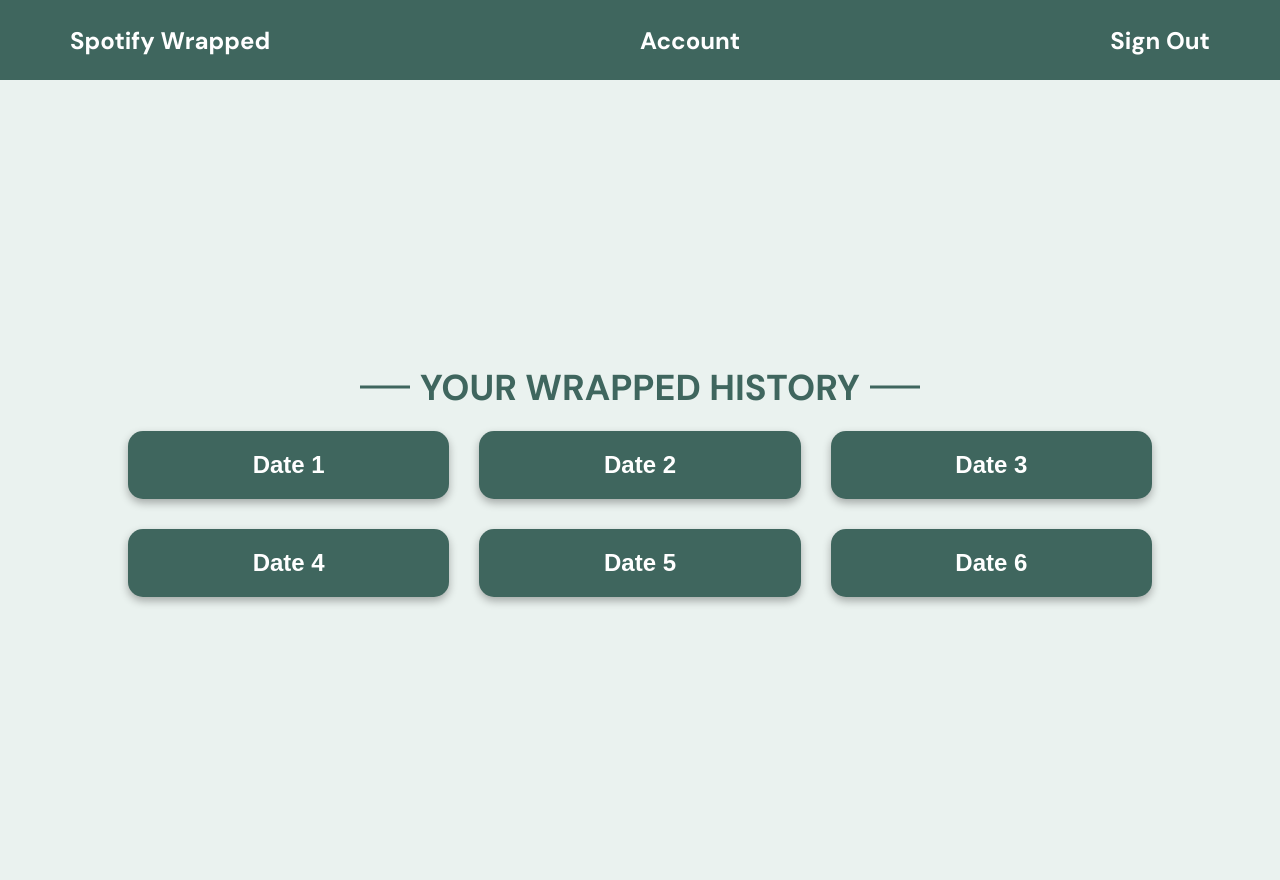
After one commit to erosenfeld2005/CS2340_Project2, a Django app: page /spotify/history/ in a window 1280 px wide. The commit adds this page. Run offline with Django 5.2, Linux system fonts and the light colour scheme.

Commit message:
set up history page

```diff
--- a/spotify_app/urls.py
+++ b/spotify_app/urls.py
@@ -12,4 +12,5 @@ urlpatterns = [
     path('summary/', views.display_summary_content, name='summary'),
     path('top_genres/', views.display_top_genres, name='top_genres'),
     path('music_vibes/', views.display_music_vibes, name='music_vibes'),
+    path('history/', views.history, name='history'),
 ]
--- a/spotify_app/views.py
+++ b/spotify_app/views.py
@@ -119,3 +119,13 @@ def display_top_genres(request):
     profile = SpotifyProfile.objects.get(user=request.user)
     top_genres = list(profile.genre_data.items())  # Convert dictionary to list of tuples
     return render(request, 'summary.html', {"top_genres": top_genres})
+
+
+def history(request):
+    """
+    Render the user's wrapped history.
+
+    :param request: The HTTP request object.
+    :return: The rendered history.html page.
+    """
+    return render(request, 'history.html')
--- a/spotifywrapped/urls.py
+++ b/spotifywrapped/urls.py
@@ -29,5 +29,4 @@ urlpatterns = [
     path('spotify_login/', accounts_views.spotify_login, name='spotify_login'),
     path("spotify/", include("spotify_app.urls")),
     path('dashboard/', views.dashboard, name='dashboard'),
-    # path('summary/', views.summary, name='summary'),
 ]
--- /dev/null
+++ b/templates/history.html
@@ -0,0 +1,106 @@
+{% load static %}
+<!DOCTYPE html>
+<html lang="en">
+<head>
+    <meta charset="UTF-8">
+    <meta name="viewport" content="width=device-width, initial-scale=1.0">
+    <title>Wrapped History</title>
+    <link rel="stylesheet" href="{% static 'main.css' %}">
+    <link href="https://fonts.googleapis.com/css2?family=DM+Sans:wght@400;700&display=swap" rel="stylesheet">
+    <style>
+        /* Centered Button Grid Style */
+        .main-content {
+            display: flex;
+            flex-direction: column;
+            align-items: center;
+            justify-content: center;
+            height: 100vh;
+            width: 100%;
+        }
+
+        /* Decorative Title */
+        .title {
+            font-size: 36px;
+            font-weight: bold;
+            color: #3F665E;
+            margin-bottom: 20px;
+            text-transform: uppercase;
+            position: relative;
+        }
+        .title::before,
+        .title::after {
+            content: '';
+            position: absolute;
+            width: 50px;
+            height: 3px;
+            background-color: #3F665E;
+            top: 50%;
+            transform: translateY(-50%);
+            margin-bottom: 60px;
+        }
+        .title::before {
+            left: -60px;
+        }
+        .title::after {
+            right: -60px;
+        }
+
+        .button-grid {
+            display: grid;
+            grid-template-columns: repeat(3, 1fr); /* 3 columns */
+            gap: 30px;
+            width: 80%;
+        }
+
+        .date-button {
+            font-size: 24px;
+            font-weight: bold;
+            color: #FFFFFF;
+            background-color: #3F665E;
+            padding: 20px;
+            border: none;
+            border-radius: 15px;
+            cursor: pointer;
+            transition: transform 0.3s, box-shadow 0.3s;
+            text-align: center;
+            box-shadow: 0 4px 8px rgba(0, 0, 0, 0.3);
+        }
+
+        .date-button:hover {
+            transform: scale(1.05);
+            box-shadow: 0 8px 15px rgba(0, 0, 0, 0.4);
+        }
+    </style>
+</head>
+<body>
+    <!-- Header and Navbar -->
+    <header>
+        <nav class="navbar">
+            <a href="{% url 'landing' %}">Spotify Wrapped</a>
+            <a href="#">Account</a>
+            <a href="#">Sign Out</a>
+        </nav>
+    </header>
+
+    <!-- Main Content Area with Title and Button Grid -->
+    <div class="main-content">
+        <h1 class="title">Your Wrapped History</h1>
+
+        <div class="button-grid">
+            <button class="date-button" onclick="window.location.href='URL_FOR_DATE_1'">Date 1</button>
+            <button class="date-button" onclick="window.location.href='URL_FOR_DATE_2'">Date 2</button>
+            <button class="date-button" onclick="window.location.href='URL_FOR_DATE_3'">Date 3</button>
+            <button class="date-button" onclick="window.location.href='URL_FOR_DATE_4'">Date 4</button>
+            <button class="date-button" onclick="window.location.href='URL_FOR_DATE_5'">Date 5</button>
+            <button class="date-button" onclick="window.location.href='URL_FOR_DATE_6'">Date 6</button>
+<!--            {% for summary in summaries %}-->
+<!--                <button class="summary-button" onclick="window.location.href='{% url 'summary_detail' summary.id %}'">-->
+<!--                    {{ summary.date }}-->
+<!--                </button>-->
+<!--            {% empty %}-->
+<!--                <p>No summaries available.</p>-->
+<!--            {% endfor %}-->
+        </div>
+    </div>
+</body>
+</html>
--- a/templates/summary.html
+++ b/templates/summary.html
@@ -4,7 +4,7 @@
 <head>
     <meta charset="UTF-8">
     <meta name="viewport" content="width=device-width, initial-scale=1.0">
-    <title>User Dashboard</title>
+    <title>Wrapped Summary</title>
     <link rel="stylesheet" href="{% static 'main.css' %}">
     <link href="https://fonts.googleapis.com/css2?family=DM+Sans:wght@400;700&display=swap" rel="stylesheet">
     <style>
```
Also changed, not shown: spotifywrapped/views.py (+0 -9 lines), db.sqlite3.
